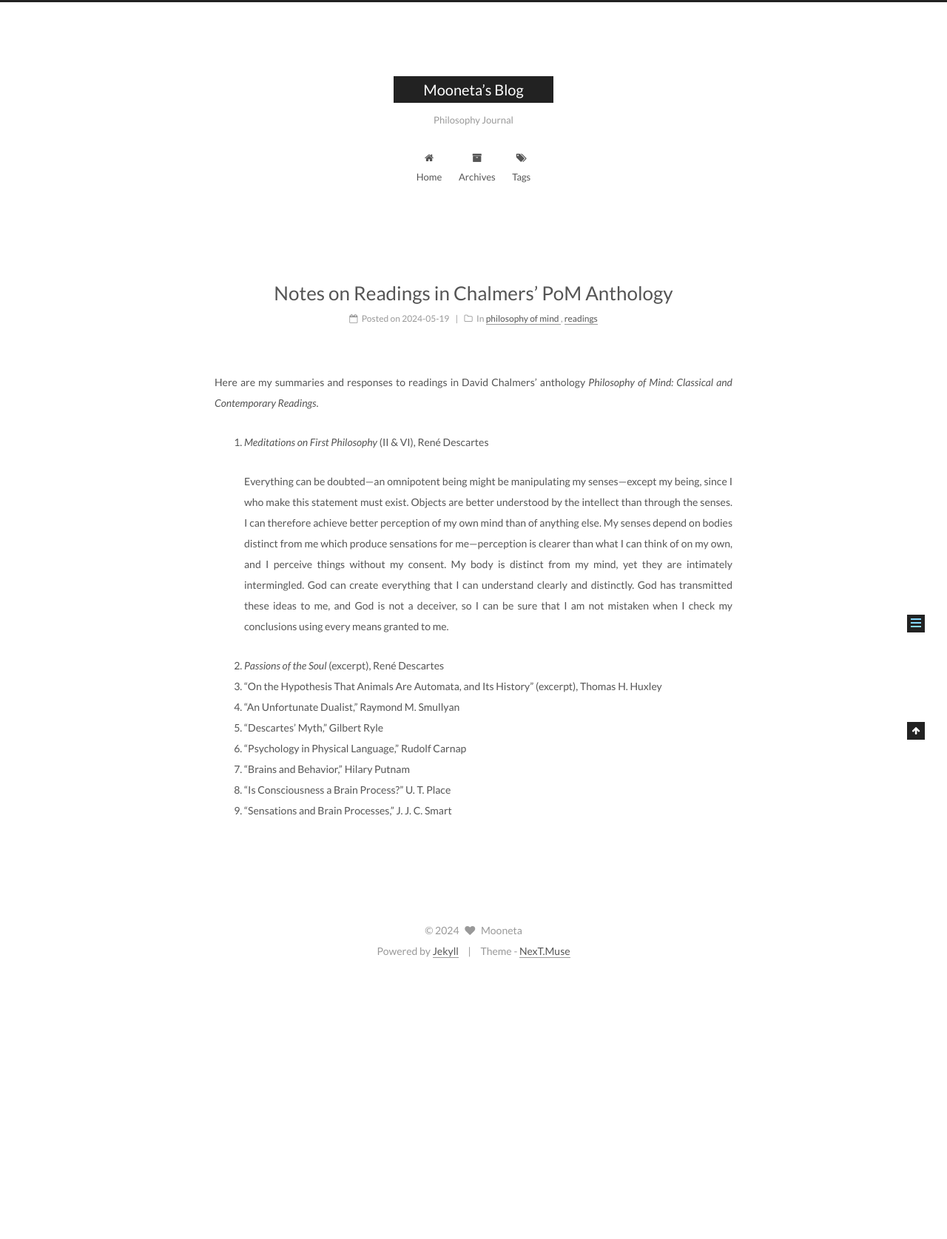
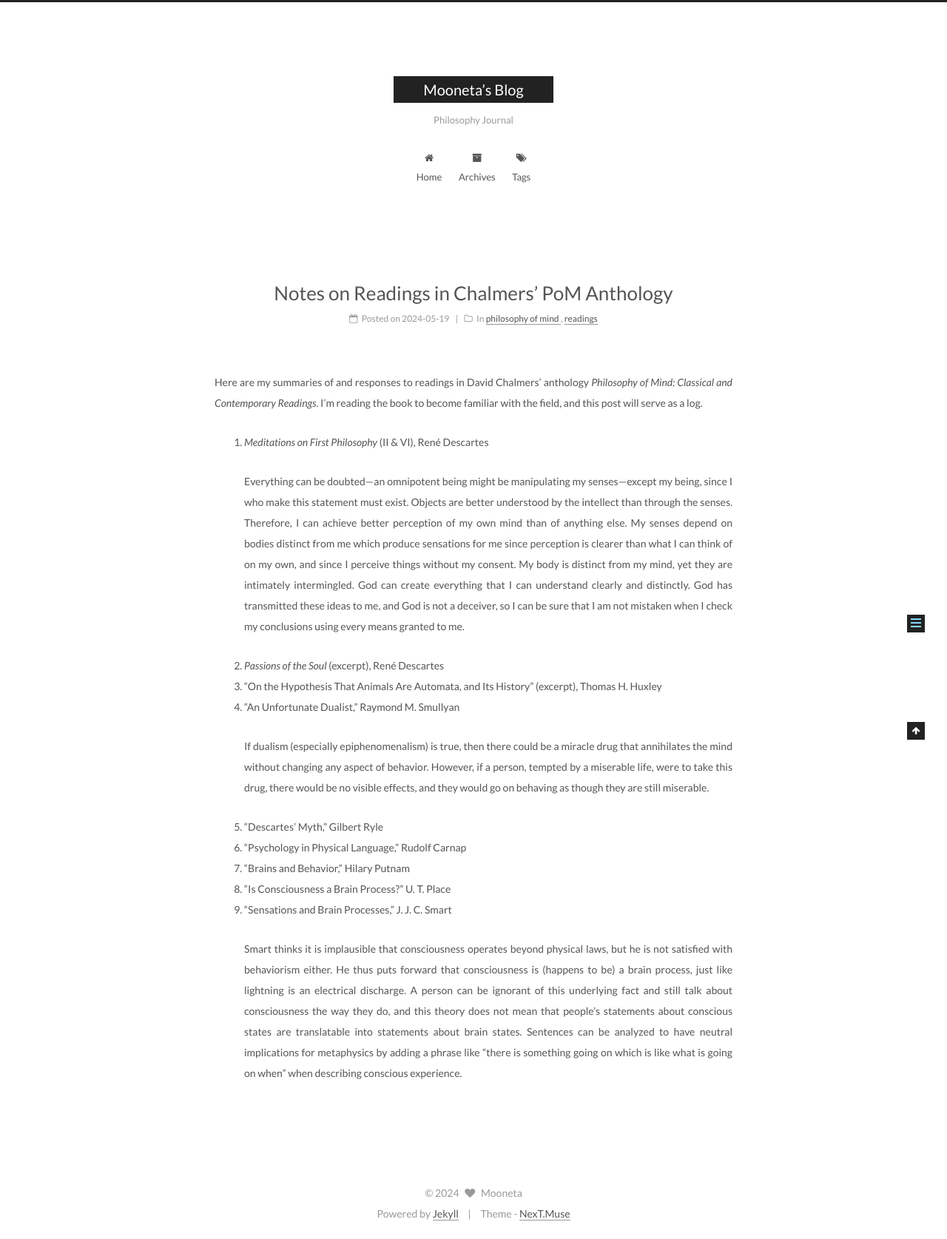
Before and after one commit to mooneta/mooneta.github.io, a Jekyll site: the page built from _posts/2013-12-24-categories.md, in a window 1280 px wide. Shown: the whole page at 74% size. Built offline with Jekyll 4.4.1, drawn with Linux system fonts in a browser that asks for light colours; before the commit the page ends 1320 px from its top, so only the background shows below that.

Commit message:
Update 2013-12-24-categories.md

```diff
--- a/_posts/2013-12-24-categories.md
+++ b/_posts/2013-12-24-categories.md
@@ -6,30 +6,50 @@ categories:
 - readings
 ---
 
-Here are my summaries and responses to readings in David Chalmers’ anthology
-*Philosophy of Mind: Classical and Contemporary Readings*.
+Here are my summaries of and responses to readings in David Chalmers’ anthology
+*Philosophy of Mind: Classical and Contemporary Readings*. I’m reading the book
+to become familiar with the field, and this post will serve as a log.
 
 <!--more-->
 
 1. *Meditations on First Philosophy* (II & VI), René Descartes
 
-   Everything can be doubted—an omnipotent being might be manipulating my senses—except
-   my being, since I who make this statement must exist. Objects are better
-   understood by the intellect than through the senses. I can therefore achieve
-   better perception of my own mind than of anything else. My senses depend on
-   bodies distinct from me which produce sensations for me—perception is clearer
-   than what I can think of on my own, and I perceive things without my consent.
-   My body is distinct from my mind, yet they are intimately intermingled.
-   God can create everything that I can understand clearly and distinctly. God
-   has transmitted these ideas to me, and God is not a deceiver, so I can be sure
-   that I am not mistaken when I check my conclusions using every means granted to me.
+   Everything can be doubted—an omnipotent being might be manipulating my
+   senses—except my being, since I who make this statement must exist. Objects
+   are better understood by the intellect than through the senses. Therefore, I
+   can achieve better perception of my own mind than of anything else. My senses
+   depend on bodies distinct from me which produce sensations for me since
+   perception is clearer than what I can think of on my own, and since I
+   perceive things without my consent. My body is distinct from my mind, yet
+   they are intimately intermingled. God can create everything that I can
+   understand clearly and distinctly. God has transmitted these ideas to me, and
+   God is not a deceiver, so I can be sure that I am not mistaken when I check
+   my conclusions using every means granted to me.
 
 2. *Passions of the Soul* (excerpt), René Descartes
 3. “On the Hypothesis That Animals Are Automata, and Its History” (excerpt),
    Thomas H. Huxley
 4. “An Unfortunate Dualist,” Raymond M. Smullyan
+
+   If dualism (especially epiphenomenalism) is true, then there could be a
+   miracle drug that annihilates the mind without changing any aspect of
+   behavior. However, if a person, tempted by a miserable life, were to take
+   this drug, there would be no visible effects, and they would go on behaving
+   as though they are still miserable.
+
 5. “Descartes’ Myth,” Gilbert Ryle
 6. “Psychology in Physical Language,” Rudolf Carnap
 7. “Brains and Behavior,” Hilary Putnam
 8. “Is Consciousness a Brain Process?” U. T. Place
 9. “Sensations and Brain Processes,” J. J. C. Smart
+
+   Smart thinks it is implausible that consciousness operates beyond physical
+   laws, but he is not satisfied with behaviorism either. He thus puts forward
+   that consciousness is (happens to be) a brain process, just like
+   lightning is an electrical discharge. A person can be ignorant of this
+   underlying fact and still talk about consciousness the way they do, and this
+   theory does not mean that people’s statements about conscious states are
+   translatable into statements about brain states. Sentences can be analyzed to
+   have neutral implications for metaphysics by adding a phrase like “there is
+   something going on which is like what is going on when” when describing
+   conscious experience.
```
